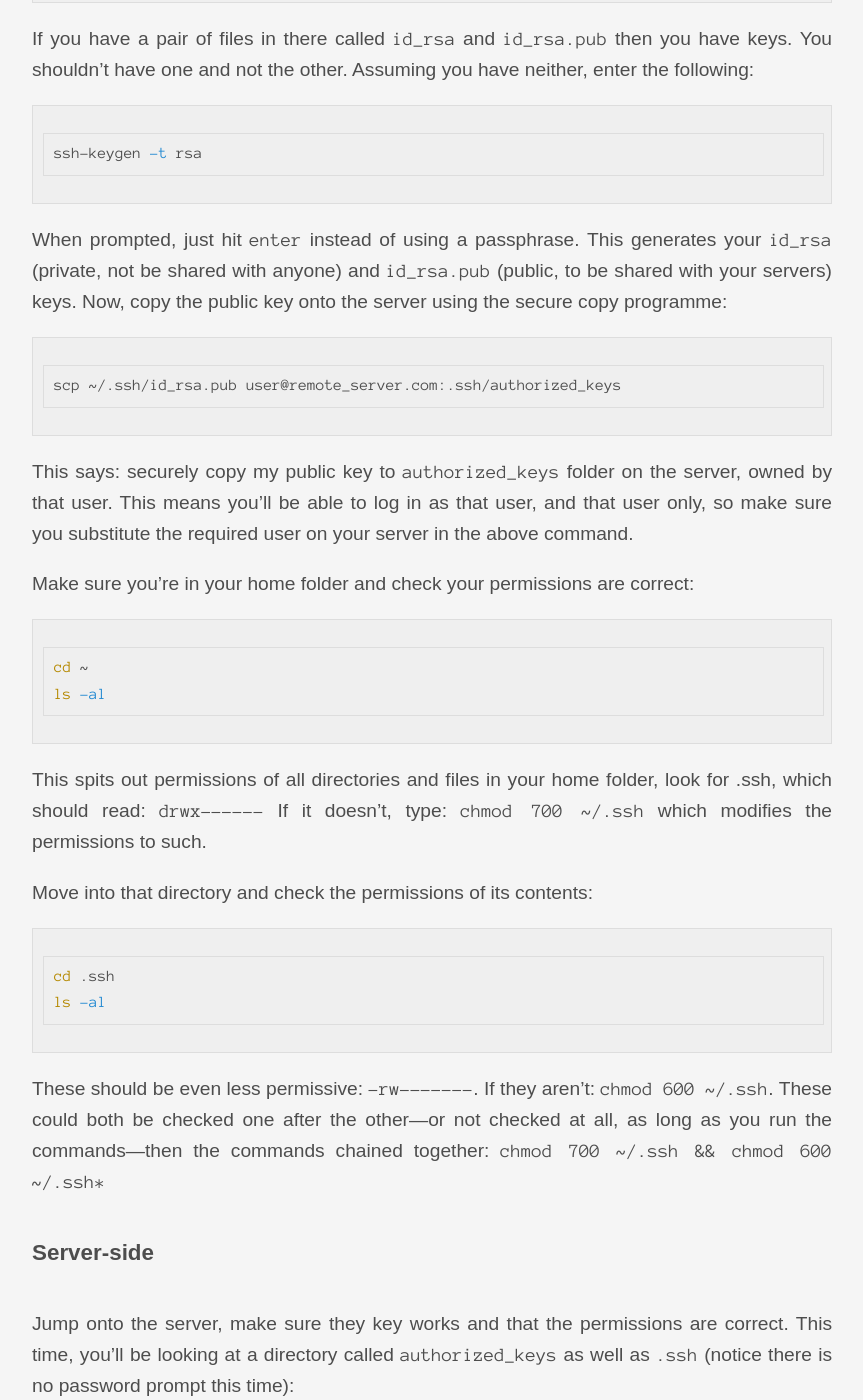
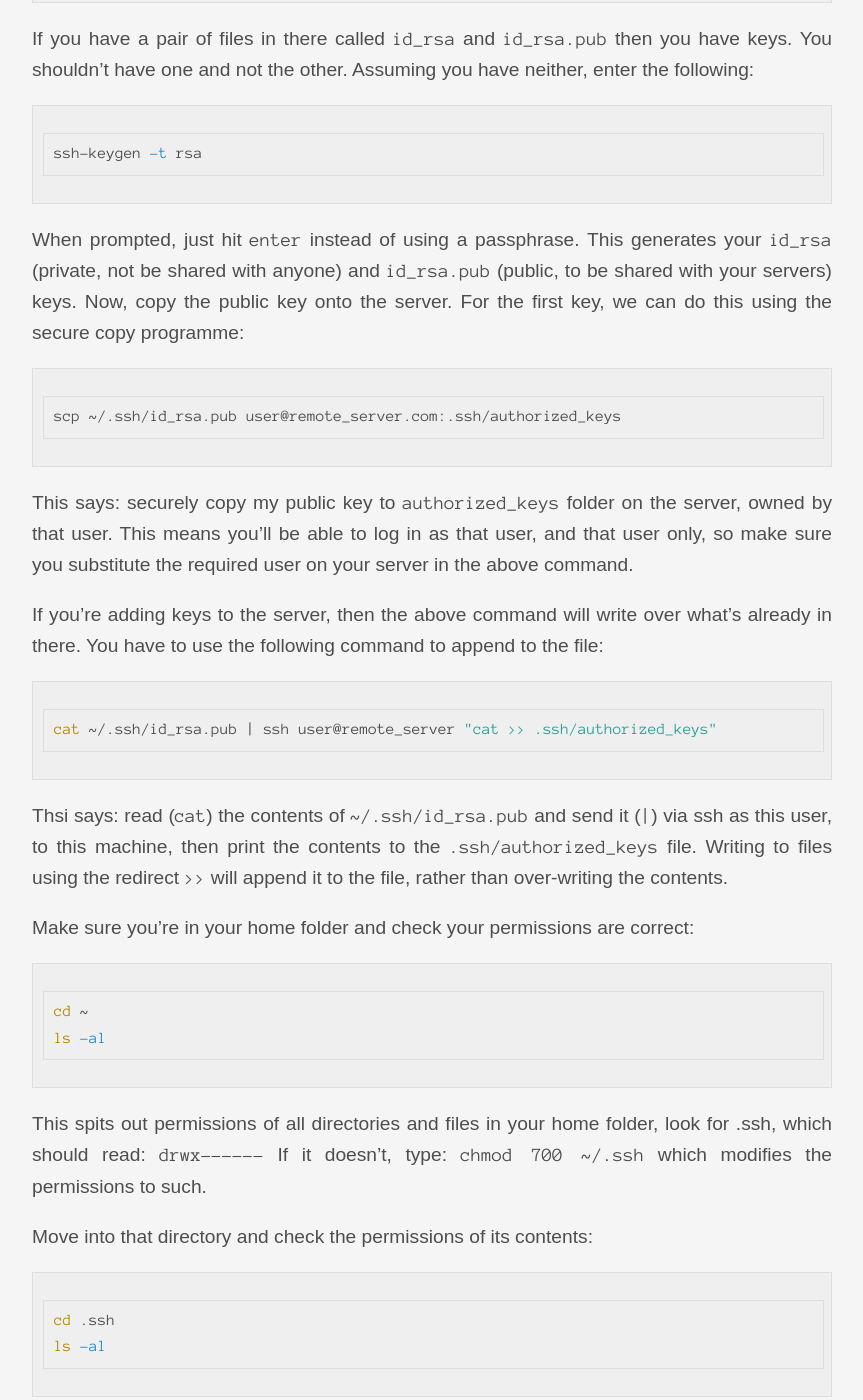
Before and after one commit to paulrbts/blog, a Jekyll site: the page built from _posts/os/2017-02-20-secure-ssh-macos.md, in a window 1280 px wide and 1400 px high, scrolled down 1751 px. Shown: the whole window, without its empty margins (208-1071 px from the left). Built offline with Jekyll 4.4.1, drawn with Linux system fonts in a browser that asks for light colours; some web fonts are replaced.

Commit message:
included details of appending to file over ssh

````diff
--- a/_posts/os/2017-02-20-secure-ssh-macos.md
+++ b/_posts/os/2017-02-20-secure-ssh-macos.md
@@ -57,13 +57,23 @@ ssh-keygen -t rsa
 ```
 When prompted, just hit `enter` instead of using a passphrase.
 This generates your `id_rsa` (private, not be shared with anyone) and `id_rsa.pub` (public, to be shared with your servers) keys.
-Now, copy the public key onto the server using the secure copy programme:
+Now, copy the public key onto the server.
+For the first key, we can do this using the secure copy programme:
 
 ```zsh
 scp ~/.ssh/id_rsa.pub user@remote_server.com:.ssh/authorized_keys
 ```
 This says: securely copy my public key to `authorized_keys` folder on the server, owned by that user.
 This means you'll be able to log in as that user, and that user only, so make sure you substitute the required user on your server in the above command.
+
+If you're adding keys to the server, then the above command will write over what's already in there.
+You have to use the following command to append to the file:
+
+```zsh
+cat ~/.ssh/id_rsa.pub | ssh user@remote_server "cat >> .ssh/authorized_keys"
+```
+Thsi says: read (`cat`) the contents of `~/.ssh/id_rsa.pub` and send it (`|`) via ssh as this user, to this machine, then print the contents to the `.ssh/authorized_keys` file.
+Writing to files using the redirect `>>` will append it to the file, rather than over-writing the contents.
 
 Make sure you're in your home folder and check your permissions are correct:
 
````
